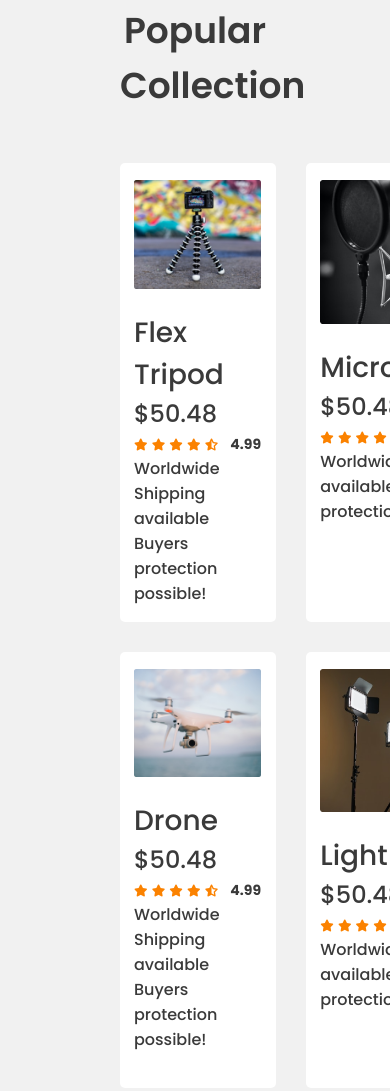
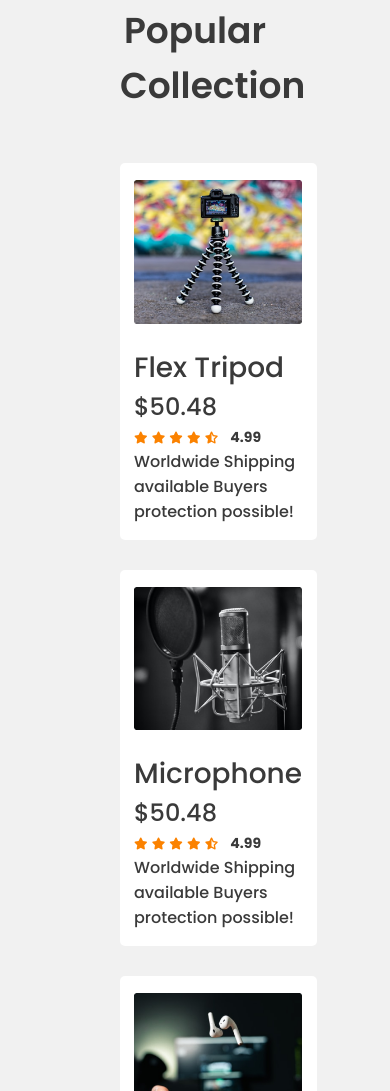
Before and after one commit to Jobayer-ak/assignment-2, a plain HTML site: page index.html in a window 390 px wide. Shown: the part 1891-2982 px from the top of the page. Drawn offline with Linux system fonts and the light colour scheme.

Commit message:
popular products responsive done for mobile

```diff
--- a/css/style.css
+++ b/css/style.css
@@ -254,7 +254,9 @@ footer{
         row-gap: 50px;
         border: 0;
     }
-
+    .products{
+        grid-template-columns: repeat(1, 1fr);
+    }
 
 
 }
```
